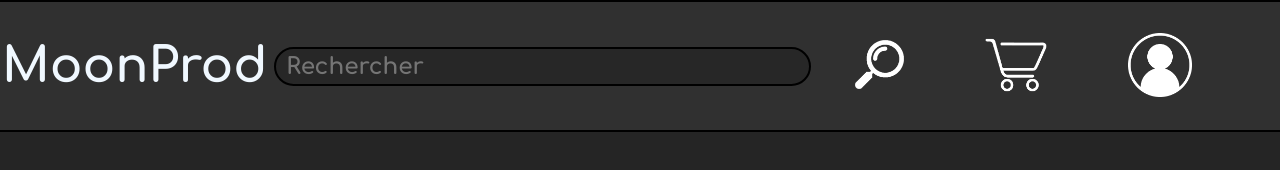
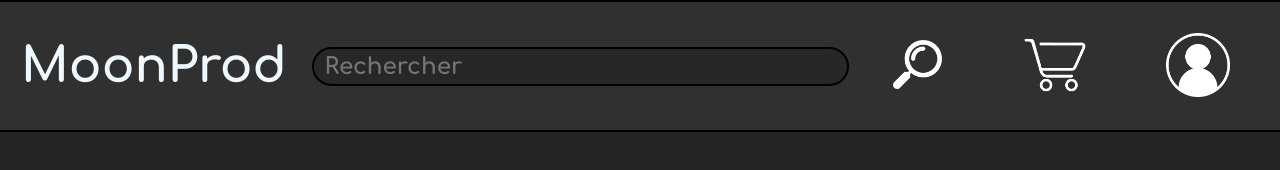
Before and after one commit to prodysium/projet_web_v1, a plain HTML site: page projet_web/kit_survie_details.html in a window 1280 px wide. Drawn offline with Linux system fonts and the light colour scheme.

Commit message:
Add files via upload

```diff
--- a/projet_web/kit_survie_details.html
+++ b/projet_web/kit_survie_details.html
@@ -4,12 +4,12 @@
     <meta charset="UTF-8">
     <link rel="stylesheet" type="text/css" href="style_base.css">
 
-    <title>MoonProd</title>
+    <title>MoonProd : Kit survie LANSKY</title>
 
 </head>
 <body>
 <header>
-    <h1 id="titre">MoonProd</h1>
+    <button id="titre">MoonProd</button>
 
     <p class="ext_recherche"><input id="recherche" placeholder="Rechercher" /></p>
 
@@ -25,5 +25,6 @@
 
 
 
+
 </body>
 </html>
--- a/projet_web/style_base.css
+++ b/projet_web/style_base.css
@@ -32,7 +32,6 @@ header {
     font-size: 3.8vw;
     margin-left: 0.15vw;
     margin-right: 0.1vw;
-    color: aliceblue;
     font-family: comfortaa, cursive;
 }
 
@@ -70,10 +69,11 @@ header {
     width: 5vw;
 }
 
-button {
+header button {
     background-color: rgba(0,0,0,0);
     border: 0;
     padding: 1.5vw;
+    color: aliceblue;
 }
 
 button:hover {
```
Also changed, not shown: projet_web/Accueil.html (+1 -1 lines), projet_web/Resultat_recherche.html (+2 -2 lines), projet_web/validation_commande.html (+1 -1 lines).
